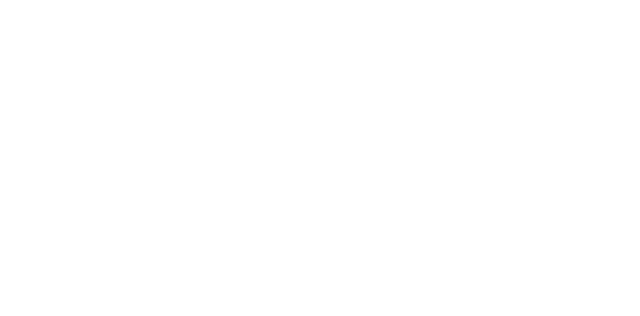
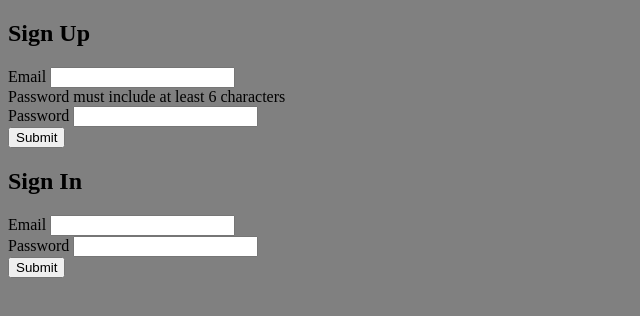
Before and after one commit to TabethaSnead/posting-auth, a plain HTML site: page auth-page/index.html in a window 1280 px wide. Shown: the whole page, without its empty margins (0-640 px from the left). Drawn offline with nearby package versions, Linux system fonts and the light colour scheme.

Commit message:
wrote the two forms on auth html

```diff
--- a/auth-page/auth.css
+++ b/auth-page/auth.css
@@ -0,0 +1,3 @@
+body {
+    background-color: grey;
+}
--- a/auth-page/index.html
+++ b/auth-page/index.html
@@ -4,7 +4,65 @@
         <meta charset="UTF-8" />
         <meta http-equiv="X-UA-Compatible" content="IE=edge" />
         <meta name="viewport" content="width=device-width, initial-scale=1.0" />
+        <script
+            defer
+            src="https://cdn.jsdelivr.net/npm/@supabase/supabase-js@1.35.7/dist/umd/supabase.min.js"
+        ></script>
+        <script type="module" src="auth.js"></script>
+        <link rel="stylesheet" href="auth.css" />
         <title>Document</title>
     </head>
-    <body></body>
+    <body>
+        <div class="signUpDiv">
+            <div class="authContainer">
+                <h2>Sign Up</h2>
+                <form id="signUpForm">
+                    <div>
+                        <label for="sign-up-email">Email</label>
+                        <input required type="email" name="email" id="sign-up-email" />
+                    </div>
+                    <div>
+                        <span>Password must include at least 6 characters</span>
+                        <br />
+                        <label for="sign-up-password">Password</label>
+                        <input
+                            required
+                            autocomplete="new-password"
+                            name="password"
+                            id="sign-up-password"
+                        />
+                    </div>
+                    <button type="submit">Submit</button>
+                </form>
+            </div>
+        </div>
+        <div class="signInDiv">
+            <div class="authContainer">
+                <h2>Sign In</h2>
+                <form id="signInForm">
+                    <div>
+                        <label for="sign-in-email">Email </label>
+                        <input
+                            required
+                            autocomplete="email"
+                            type="email"
+                            name="email"
+                            id="sign-up-email"
+                        />
+                    </div>
+                    <div>
+                        <label for="sign-in-password">Password</label>
+                        <input
+                            required
+                            autocomplete="current-password"
+                            type="password"
+                            name="password"
+                            id="sign-in-password"
+                        />
+                    </div>
+                    <button type="submit">Submit</button>
+                </form>
+            </div>
+        </div>
+    </body>
 </html>
--- a/create-page/create.css
+++ b/create-page/create.css
@@ -0,0 +1,3 @@
+body {
+    background-color: green;
+}
```
Also changed, not shown: create-page/index.html (+16 -0 lines), index.html (+4 -1 lines).
